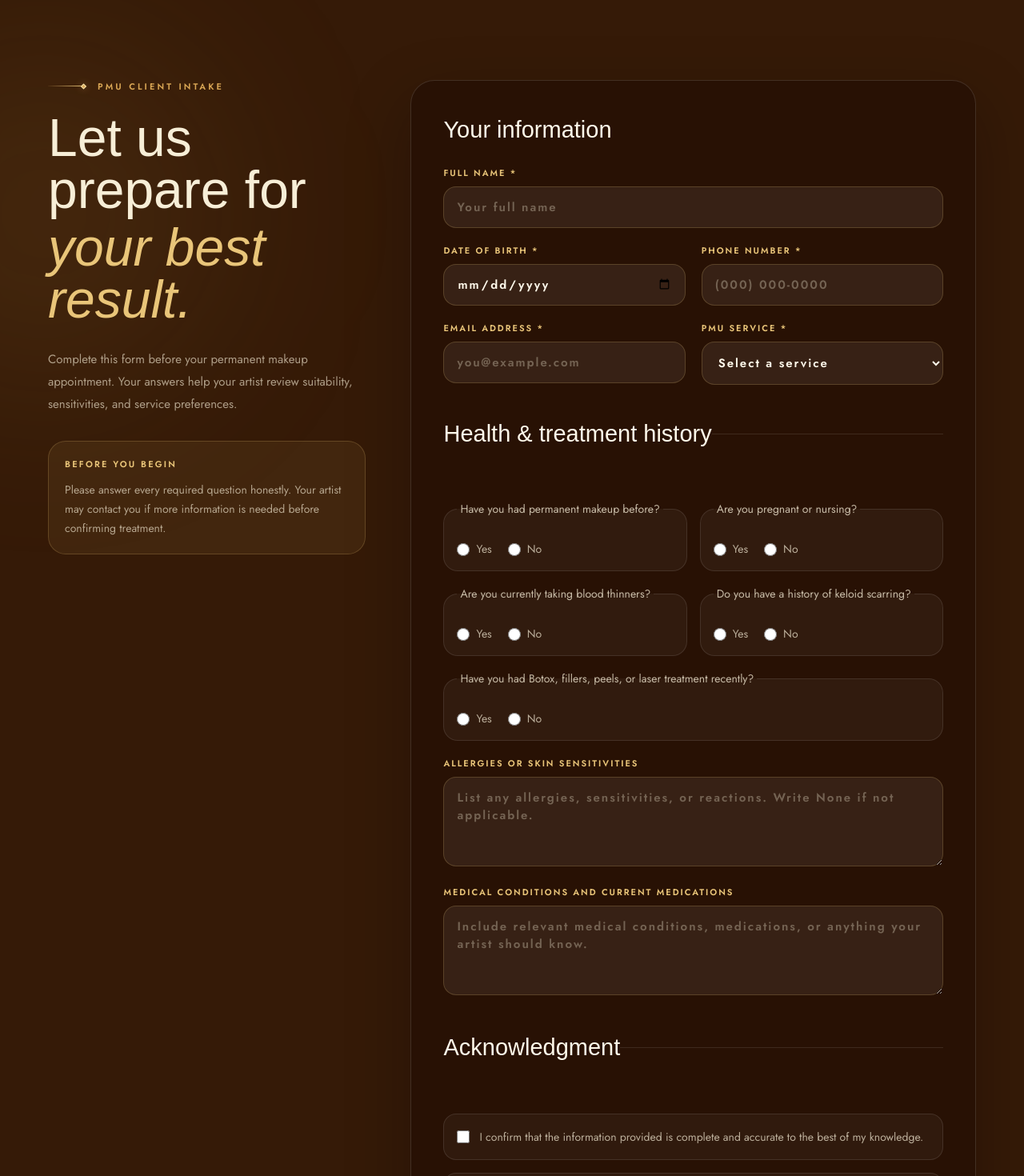
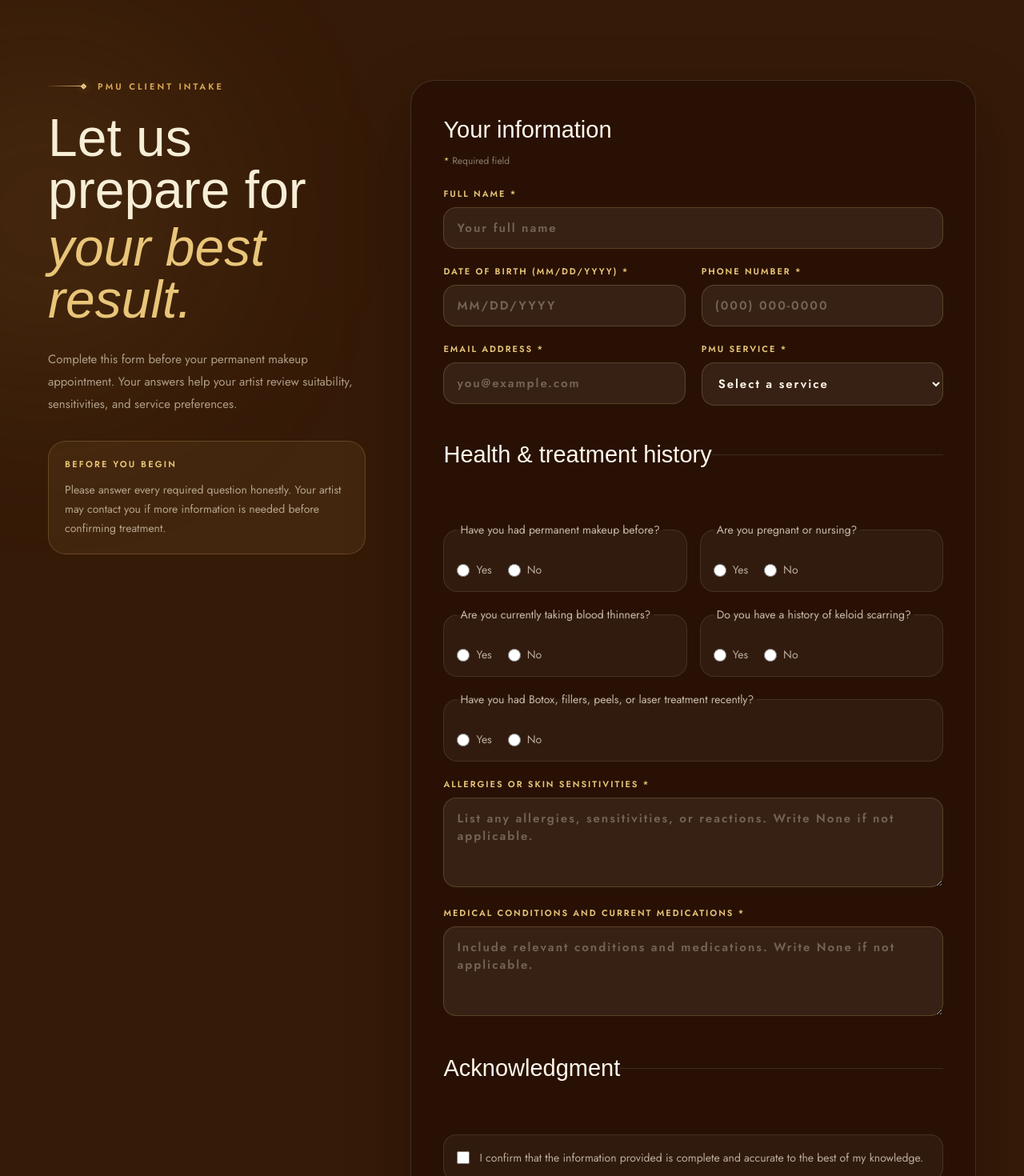
Before and after one commit to Hieng55/candicelash, a Next.js app: page / in a window 1280 px wide. Shown: the part 7394-8864 px from the top of the page at 80% size. Built offline with nearby package versions, Linux system fonts and the light colour scheme; a web font is replaced by a local one.

Commit message:
Improve PMU form validation and date format

```diff
--- a/components/PMUIntakeForm.js
+++ b/components/PMUIntakeForm.js
@@ -14,6 +14,20 @@ const yesNoQuestions = [
   ["keloid", "Do you have a history of keloid scarring?"],
   ["recentTreatment", "Have you had Botox, fillers, peels, or laser treatment recently?"],
 ];
+
+const isValidUsDate = (value) => {
+  const match = /^(0[1-9]|1[0-2])\/(0[1-9]|[12]\d|3[01])\/(\d{4})$/.exec(value);
+  if (!match) return false;
+
+  const month = Number(match[1]);
+  const day = Number(match[2]);
+  const year = Number(match[3]);
+  const date = new Date(year, month - 1, day);
+  const today = new Date();
+  today.setHours(23, 59, 59, 999);
+
+  return date.getFullYear() === year && date.getMonth() === month - 1 && date.getDate() === day && date <= today;
+};
 
 function YesNoQuestion({ name, question }) {
   return (
@@ -44,6 +58,15 @@ export default function PMUIntakeForm() {
   const handleSubmit = async (event) => {
     event.preventDefault();
     const form = event.currentTarget;
+    const dateOfBirthInput = form.elements.namedItem("dateOfBirth");
+
+    if (dateOfBirthInput instanceof HTMLInputElement && !isValidUsDate(dateOfBirthInput.value)) {
+      dateOfBirthInput.setCustomValidity("Enter a valid date in MM/DD/YYYY format.");
+      dateOfBirthInput.reportValidity();
+      dateOfBirthInput.focus();
+      return;
+    }
+
     const formData = new FormData(form);
     const payload = Object.fromEntries(formData.entries());
 
@@ -110,22 +133,36 @@ export default function PMUIntakeForm() {
             </label>
             <fieldset>
               <legend className="font-forum text-[29px] text-[#FFF9EB]">Your information</legend>
+              <p className="mt-2 text-[12px] text-[#F7EED7]/48"><span className="text-[#E9C579]">*</span> Required field</p>
               <div className="mt-6 grid gap-5 sm:grid-cols-2">
                 <label className={`${labelClass} sm:col-span-2`}>
                   Full name <span aria-hidden="true">*</span>
-                  <input className={inputClass} type="text" name="fullName" autoComplete="name" required placeholder="Your full name" />
+                  <input className={inputClass} type="text" name="fullName" autoComplete="name" required minLength={2} maxLength={120} placeholder="Your full name" />
                 </label>
                 <label className={labelClass}>
-                  Date of birth <span aria-hidden="true">*</span>
-                  <input className={inputClass} type="date" name="dateOfBirth" autoComplete="bday" required />
+                  Date of birth (MM/DD/YYYY) <span aria-hidden="true">*</span>
+                  <input
+                    className={inputClass}
+                    type="text"
+                    name="dateOfBirth"
+                    autoComplete="bday"
+                    inputMode="numeric"
+                    required
+                    maxLength={10}
+                    pattern="(0[1-9]|1[0-2])/(0[1-9]|[12][0-9]|3[01])/[0-9]{4}"
+                    placeholder="MM/DD/YYYY"
+                    title="Enter the date as MM/DD/YYYY, for example 04/25/1995."
+                    onInput={(event) => event.currentTarget.setCustomValidity("")}
+                    onBlur={(event) => event.currentTarget.setCustomValidity(isValidUsDate(event.currentTarget.value) ? "" : "Enter a valid date in MM/DD/YYYY format.")}
+                  />
                 </label>
                 <label className={labelClass}>
                   Phone number <span aria-hidden="true">*</span>
-                  <input className={inputClass} type="tel" name="phone" autoComplete="tel" required placeholder="(000) 000-0000" />
+                  <input className={inputClass} type="tel" name="phone" autoComplete="tel" inputMode="tel" required minLength={7} maxLength={24} pattern="[0-9+().\-\s]{7,24}" title="Enter a valid phone number." placeholder="(000) 000-0000" />
                 </label>
                 <label className={labelClass}>
                   Email address <span aria-hidden="true">*</span>
-                  <input className={inputClass} type="email" name="email" autoComplete="email" required placeholder="you@example.com" />
+                  <input className={inputClass} type="email" name="email" autoComplete="email" required maxLength={180} placeholder="you@example.com" />
                 </label>
                 <label className={labelClass}>
                   PMU service <span aria-hidden="true">*</span>
@@ -153,12 +190,12 @@ export default function PMUIntakeForm() {
 
               <div className="mt-5 grid gap-5">
                 <label className={labelClass}>
-                  Allergies or skin sensitivities
-                  <textarea className={`${inputClass} min-h-28 resize-y`} name="allergies" placeholder="List any allergies, sensitivities, or reactions. Write None if not applicable." />
+                  Allergies or skin sensitivities <span aria-hidden="true">*</span>
+                  <textarea className={`${inputClass} min-h-28 resize-y`} name="allergies" required minLength={2} maxLength={800} placeholder="List any allergies, sensitivities, or reactions. Write None if not applicable." />
                 </label>
                 <label className={labelClass}>
-                  Medical conditions and current medications
-                  <textarea className={`${inputClass} min-h-28 resize-y`} name="medicalDetails" placeholder="Include relevant medical conditions, medications, or anything your artist should know." />
+                  Medical conditions and current medications <span aria-hidden="true">*</span>
+                  <textarea className={`${inputClass} min-h-28 resize-y`} name="medicalDetails" required minLength={2} maxLength={800} placeholder="Include relevant conditions and medications. Write None if not applicable." />
                 </label>
               </div>
             </fieldset>
@@ -182,7 +219,7 @@ export default function PMUIntakeForm() {
 
               <label className={`${labelClass} mt-6`}>
                 Type your full name as acknowledgment <span aria-hidden="true">*</span>
-                <input className={inputClass} type="text" name="typedSignature" required placeholder="Full legal name" />
+                <input className={inputClass} type="text" name="typedSignature" required minLength={2} maxLength={120} placeholder="Full legal name" />
               </label>
             </fieldset>
 
```
Also changed, not shown: 18 other files (tests, documents, lock files or other folders).
